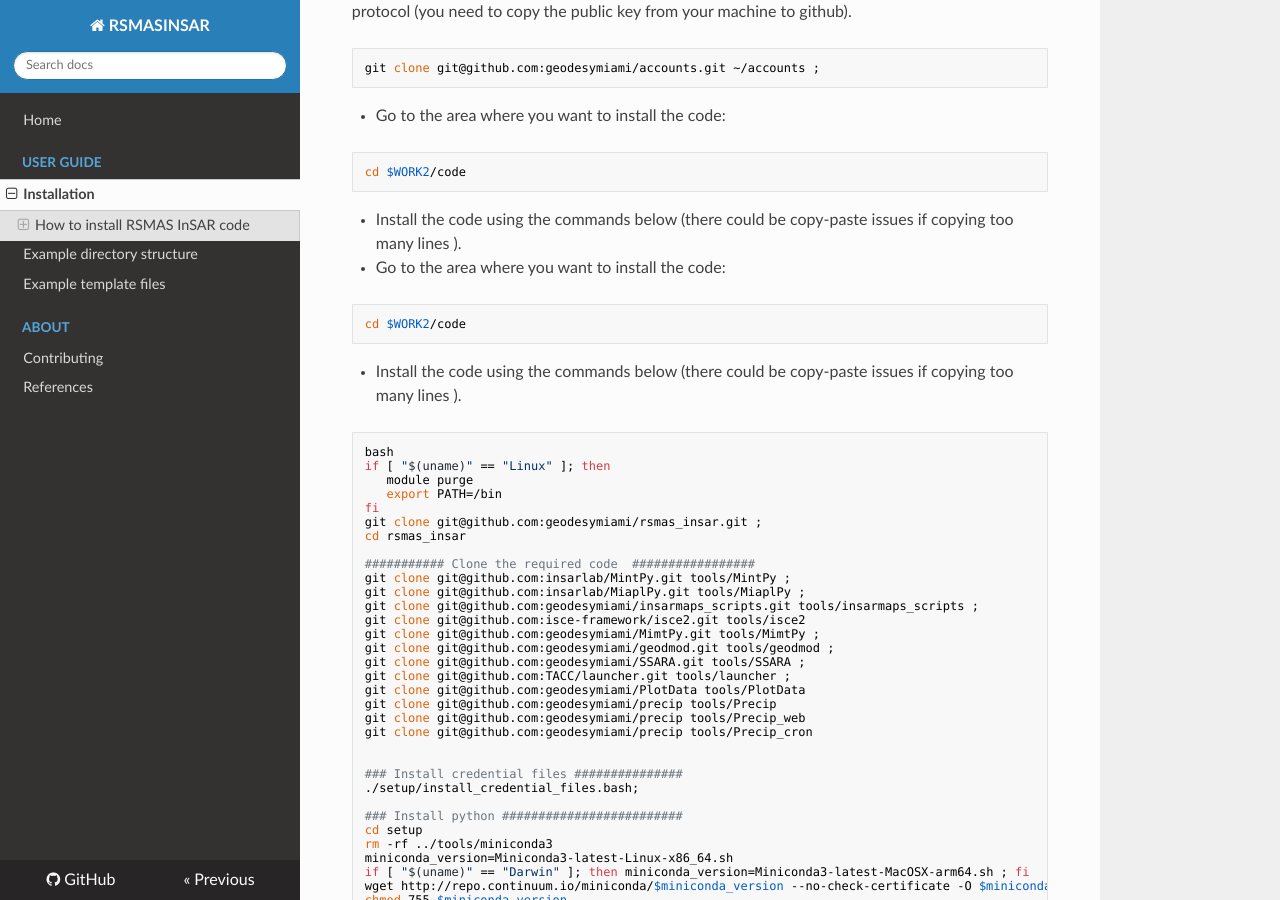
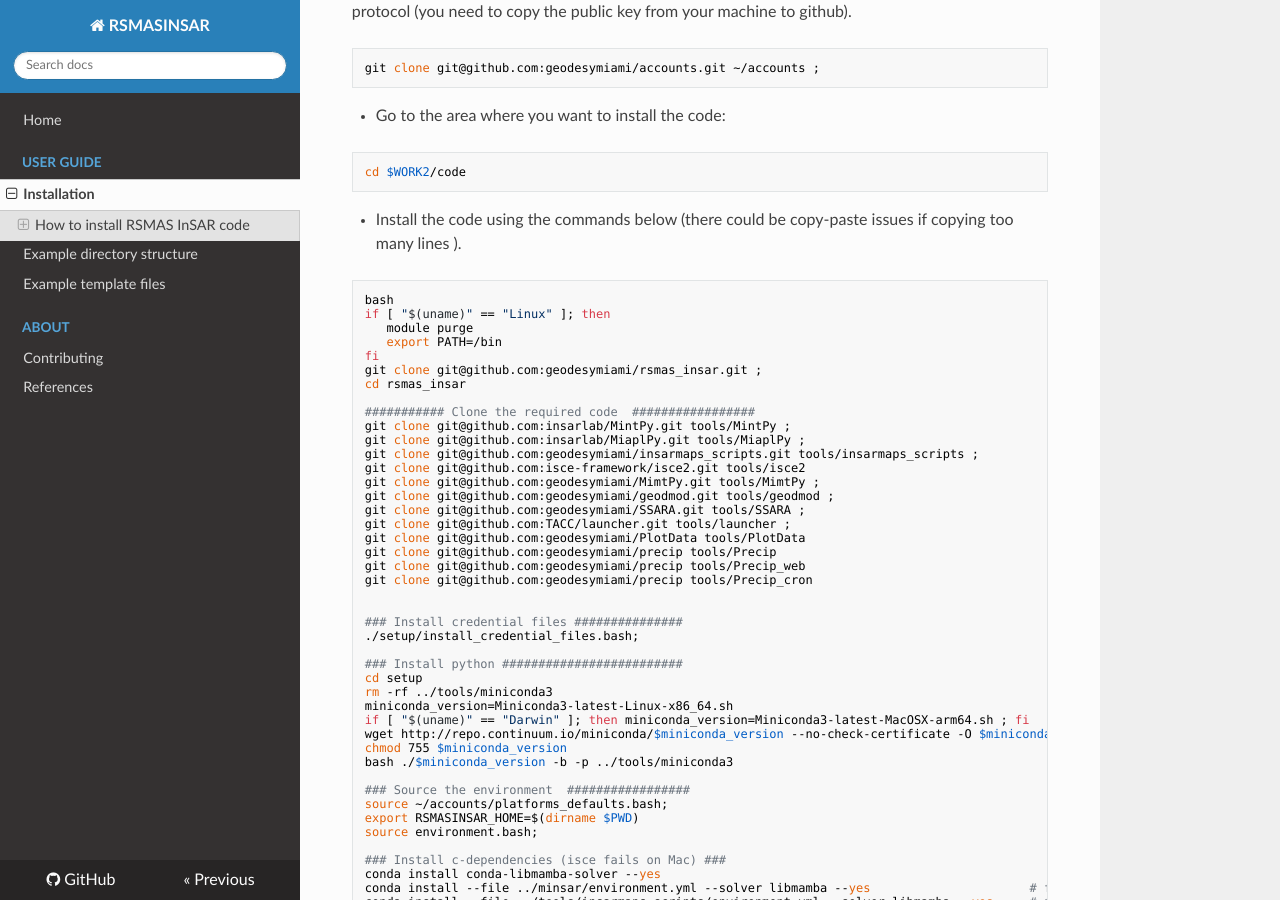
Before and after one commit to geodesymiami/rsmas_insar, an MkDocs documentation site: the page built from docs/installation.md, in a window 1280 px wide and 900 px high, scrolled down 376 px. Built offline with MkDocs 1.6.1, drawn with Linux system fonts in a browser that asks for light colours; nearby versions of some CDN libraries.

Commit message:
Update installation.md

````diff
--- a/docs/installation.md
+++ b/docs/installation.md
@@ -21,14 +21,6 @@
 
 * Install the code using the commands below (there could be copy-paste issues if copying too many lines ).
 
-
-* Go to the area where you want to install the code:
-
-```
-cd $WORK2/code
-```
-
-* Install the code using the commands below (there could be copy-paste issues if copying too many lines ).
 
 ```
 bash
````
